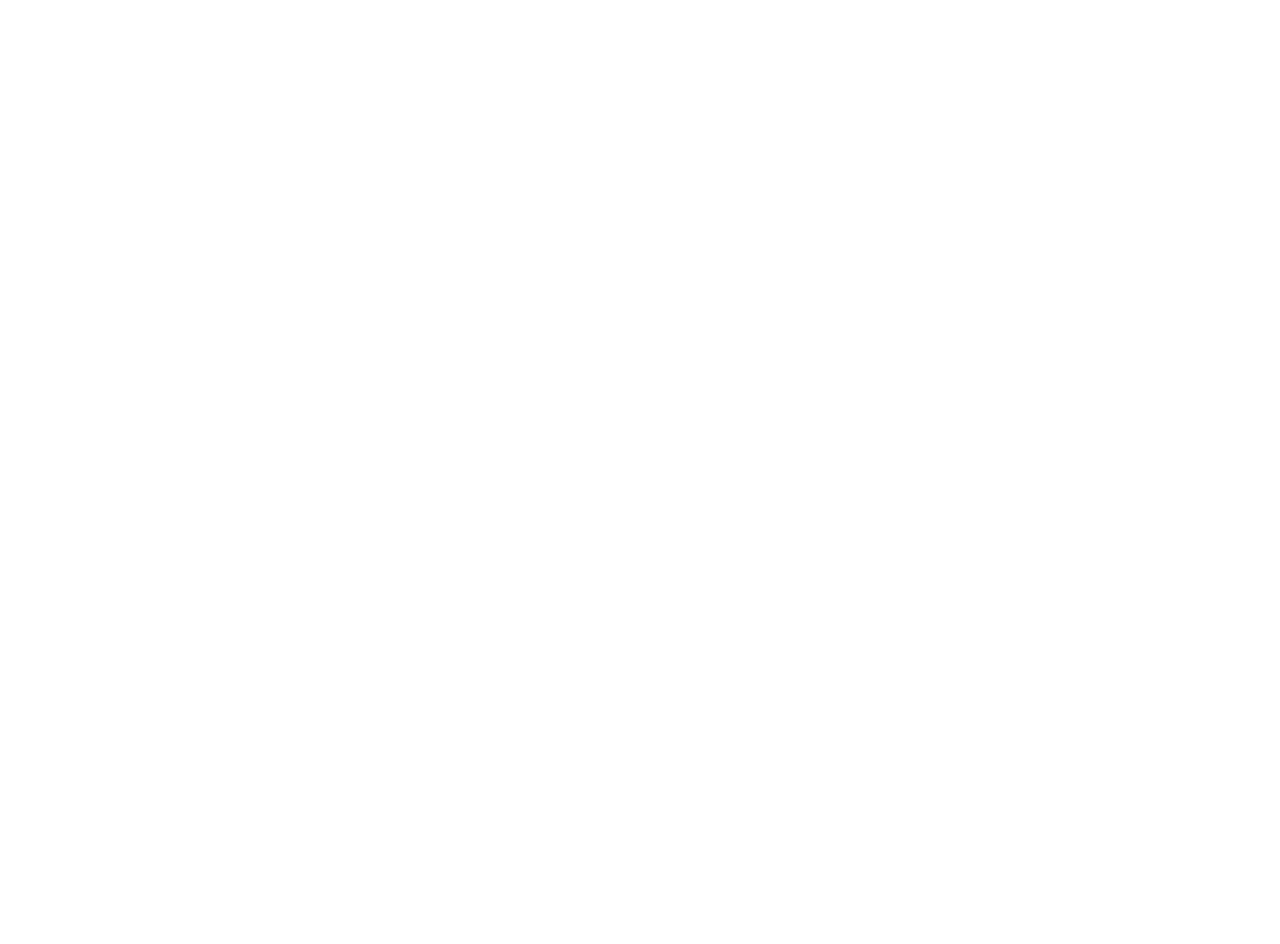
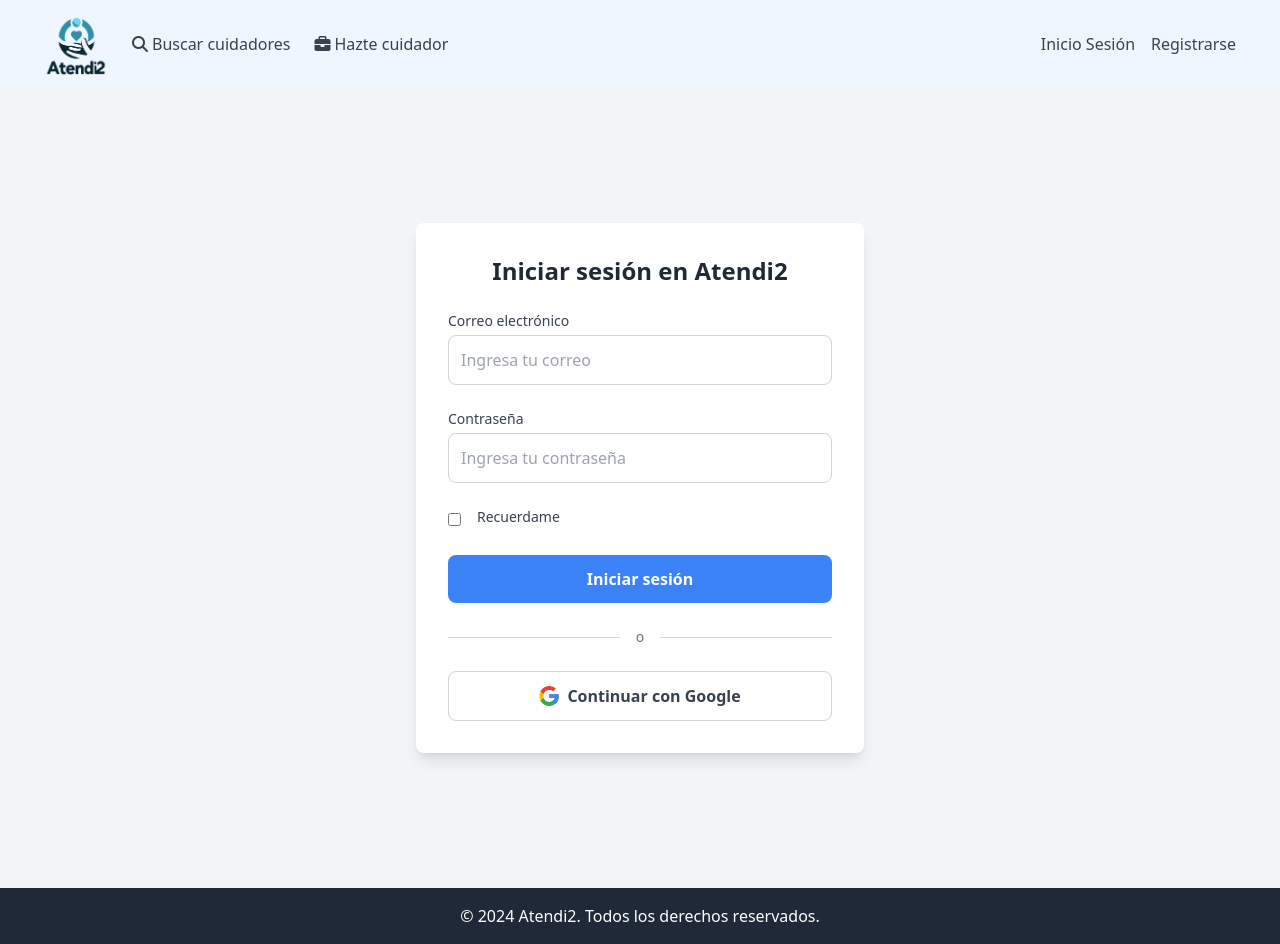
Before and after one commit to DivuxDev/frontend-EDC, a Vue app in the folder edc/: page /login in a window 1280 px wide. Before the commit this address had no page. Before the commit the page ends 800 px from the top, so only its background shows below. Built offline with nearby package versions, Linux system fonts and the light colour scheme.

Commit message:
Login y resgiter

```diff
--- a/edc/src/components/partials/Header.vue
+++ b/edc/src/components/partials/Header.vue
@@ -36,8 +36,8 @@
         </button>
         <!-- Opciones secundarias (Solo visible en tamaños medianos y grandes) -->
         <div class="hidden md:flex items-center space-x-4 text-gray-700">
-          <a href="#">Inicio Sesión</a>
-          <a href="#">Registrarse</a>
+          <a href="/login">Inicio Sesión</a>
+          <a href="/register">Registrarse</a>
         </div>
       </div>
     </div>
--- a/edc/src/router/index.ts
+++ b/edc/src/router/index.ts
@@ -1,6 +1,9 @@
 import { createRouter, createWebHistory } from 'vue-router'
 import DefaultLayout from '../components/layouts/DefaultLayout.vue';
-import IndexView from '../views/Index.vue';
+import Index from '../views/Index.vue';
+import Login from '../views/Login.vue';
+import Register from '../views/Register.vue';
+
 
 const router = createRouter({
   history: createWebHistory(import.meta.env.BASE_URL),
@@ -12,7 +15,29 @@
         {
           path: '', // Ruta para la página de inicio
           name: 'home',
-          component: IndexView,
+          component: Index,
+        },
+      ],
+    },
+    {
+      path: '/login',
+      component: DefaultLayout, // Usa el layout
+      children: [
+        {
+          path: '', // Ruta para la página de inicio
+          name: 'login',
+          component: Login,
+        },
+      ],
+    },
+    {
+      path: '/register',
+      component: DefaultLayout, // Usa el layout
+      children: [
+        {
+          path: '', // Ruta para la página de inicio
+          name: 'register',
+          component: Register,
         },
       ],
     },
--- /dev/null
+++ b/edc/src/views/Login.vue
@@ -0,0 +1,88 @@
+<template>
+  <section class="flex items-center justify-center min-h-screen bg-gray-100">
+    <div class="w-full max-w-md bg-white p-8 rounded-lg shadow-lg">
+      <!-- Título -->
+      <h2 class="text-2xl font-bold text-gray-800 text-center mb-6">
+        Iniciar sesión en Atendi2
+      </h2>
+
+      <!-- Formulario -->
+      <form @submit.prevent="submitForm" class="space-y-6">
+        <!-- Campo de Email -->
+        <div>
+          <label for="email" class="block text-sm font-medium text-gray-700 mb-1">
+            Correo electrónico
+          </label>
+          <input type="email" id="email" v-model="usuario.email"
+            class="w-full p-3 border border-gray-300 rounded-lg focus:outline-none focus:ring-2 focus:ring-blue-500"
+            placeholder="Ingresa tu correo" required />
+        </div>
+
+        <!-- Campo de Contraseña -->
+        <div>
+          <label for="password" class="block text-sm font-medium text-gray-700 mb-1">
+            Contraseña
+          </label>
+          <input type="password" id="password" v-model="usuario.password"
+            class="w-full p-3 border border-gray-300 rounded-lg focus:outline-none focus:ring-2 focus:ring-blue-500"
+            placeholder="Ingresa tu contraseña" required />
+        </div>
+
+        <!-- Campo Recuerdame-->
+        <div class="flex justify-left items-center">
+          <input type="checkbox" id="remember" v-model="usuario.remember" />
+          <label for="remember" class="block text-sm font-medium text-gray-700 mb-1 ml-4">
+            Recuerdame
+          </label>
+
+        </div>
+
+        <!-- Botón de Registro -->
+        <button type="submit"
+          class="w-full bg-blue-500 text-white font-bold py-3 rounded-lg hover:bg-blue-600 transition duration-300">
+          Iniciar sesión
+        </button>
+      </form>
+
+      <!-- Separador -->
+      <div class="flex items-center my-6">
+        <div class="flex-1 h-px bg-gray-300"></div>
+        <p class="px-4 text-sm text-gray-500">o</p>
+        <div class="flex-1 h-px bg-gray-300"></div>
+      </div>
+
+      <!-- Botón SSO Google -->
+      <button @click=""
+        class="flex items-center justify-center w-full bg-white border border-gray-300 text-gray-700 font-bold py-3 rounded-lg hover:bg-gray-100 transition duration-300">
+        <img src="/google-icon.svg" alt="Google" class="w-5 h-5 mr-2" />
+        Continuar con Google
+      </button>
+    </div>
+  </section>
+</template>
+
+
+<script setup>
+import { ref } from "vue";
+import axios from "axios";
+
+// Campos del formulario
+const usuario = ref({
+  password: "",
+  email: "",
+  remember: "",
+});
+
+const submitForm = async () => {
+  axios.post("https://api.atendi2.es/api/login/", usuario.value, {
+    headers: {
+      "Content-Type": "multipart/form-data",
+    },
+  }).then(response =>{
+
+  })
+};
+
+
+
+</script>
--- /dev/null
+++ b/edc/src/views/Register.vue
@@ -0,0 +1,123 @@
+<template>
+  <section class="flex items-center justify-center min-h-screen bg-gray-100">
+    <div class="w-full max-w-md bg-white p-8 rounded-lg shadow-lg">
+      <!-- Título -->
+      <h2 class="text-2xl font-bold text-gray-800 text-center mb-6">
+        Registro de Usuario
+      </h2>
+
+      <!-- Formulario -->
+      <form @submit.prevent="submitForm" class="space-y-6">
+        <!-- Nombre -->
+        <div>
+          <label for="name" class="block text-sm font-medium text-gray-700 mb-1">
+            Nombre
+          </label>
+          <input type="text" id="name" v-model="usuario.name"
+            class="w-full p-3 border border-gray-300 rounded-lg focus:outline-none focus:ring-2 focus:ring-blue-500"
+            placeholder="Ingresa tu nombre" required />
+        </div>
+
+        <!-- Apellidos -->
+        <div>
+          <label for="apellidos" class="block text-sm font-medium text-gray-700 mb-1">
+            Apellidos
+          </label>
+          <input type="text" id="apellidos" v-model="usuario.apellidos"
+            class="w-full p-3 border border-gray-300 rounded-lg focus:outline-none focus:ring-2 focus:ring-blue-500"
+            placeholder="Ingresa tus apellidos" required />
+        </div>
+
+        <!-- Email -->
+        <div>
+          <label for="email" class="block text-sm font-medium text-gray-700 mb-1">
+            Correo Electrónico
+          </label>
+          <input type="email" id="email" v-model="usuario.email"
+            class="w-full p-3 border border-gray-300 rounded-lg focus:outline-none focus:ring-2 focus:ring-blue-500"
+            placeholder="Ingresa tu correo" required />
+        </div>
+
+        <!-- Ciudad -->
+        <div>
+          <label for="city" class="block text-sm font-medium text-gray-700 mb-1">
+            Ciudad
+          </label>
+          <input type="text" id="city" v-model="usuario.city"
+            class="w-full p-3 border border-gray-300 rounded-lg focus:outline-none focus:ring-2 focus:ring-blue-500"
+            placeholder="Ingresa tu ciudad" required />
+        </div>
+
+        <!-- Contraseña -->
+        <div>
+          <label for="password" class="block text-sm font-medium text-gray-700 mb-1">
+            Contraseña
+          </label>
+          <input type="password" id="password" v-model="usuario.password"
+            class="w-full p-3 border border-gray-300 rounded-lg focus:outline-none focus:ring-2 focus:ring-blue-500"
+            placeholder="Ingresa tu contraseña" required />
+        </div>
+
+        <!-- Confirmar Contraseña -->
+        <div>
+          <label for="password_confirmation" class="block text-sm font-medium text-gray-700 mb-1">
+            Repite tu Contraseña
+          </label>
+          <input type="password" id="password_confirmation" v-model="usuario.password_confirmation"
+            class="w-full p-3 border border-gray-300 rounded-lg focus:outline-none focus:ring-2 focus:ring-blue-500"
+            placeholder="Repite tu contraseña" required />
+        </div>
+
+        <!-- Cómo nos conoció -->
+        <div>
+          <label for="como_nos_conoce" class="block text-sm font-medium text-gray-700 mb-1">
+            ¿Cómo nos conociste?
+          </label>
+          <input type="text" id="como_nos_conoce" v-model="usuario.como_nos_conoce"
+            class="w-full p-3 border border-gray-300 rounded-lg focus:outline-none focus:ring-2 focus:ring-blue-500"
+            placeholder="Ejemplo: Internet, Recomendación" required />
+        </div>
+
+        <!-- Botón de Registro -->
+        <button type="submit"
+          class="w-full bg-blue-500 text-white font-bold py-3 rounded-lg hover:bg-blue-600 transition duration-300">
+          Registrarse
+        </button>
+      </form>
+    </div>
+  </section>
+</template>
+
+<script setup>
+import { ref } from "vue";
+import axios from "axios";
+
+// Campos del formulario
+const usuario = ref({
+  name: "",
+  apellidos: "",
+  password: "",
+  password_confirmation: "",
+  city: "",
+  email: "",
+  como_nos_conoce: "",
+});
+
+const submitForm = async () => {
+  try {
+    const response = await axios.post("https://api.atendi2.es/api/registro/", usuario.value, {
+      headers: {
+        "Content-Type": "application/json",
+      },
+    });
+
+    alert("Registro exitoso: " + JSON.stringify(response.data));
+  } catch (error) {
+    console.error("Error al registrar usuario:", error.response?.data || error.message);
+    alert("Error al registrar usuario: " + error.response?.data?.message || "Error desconocido.");
+  }
+};
+
+//Endpoint funciona, falta redirirección y mandangas
+
+</script>
```
Also changed, not shown: edc/public/google-icon.svg (added).
